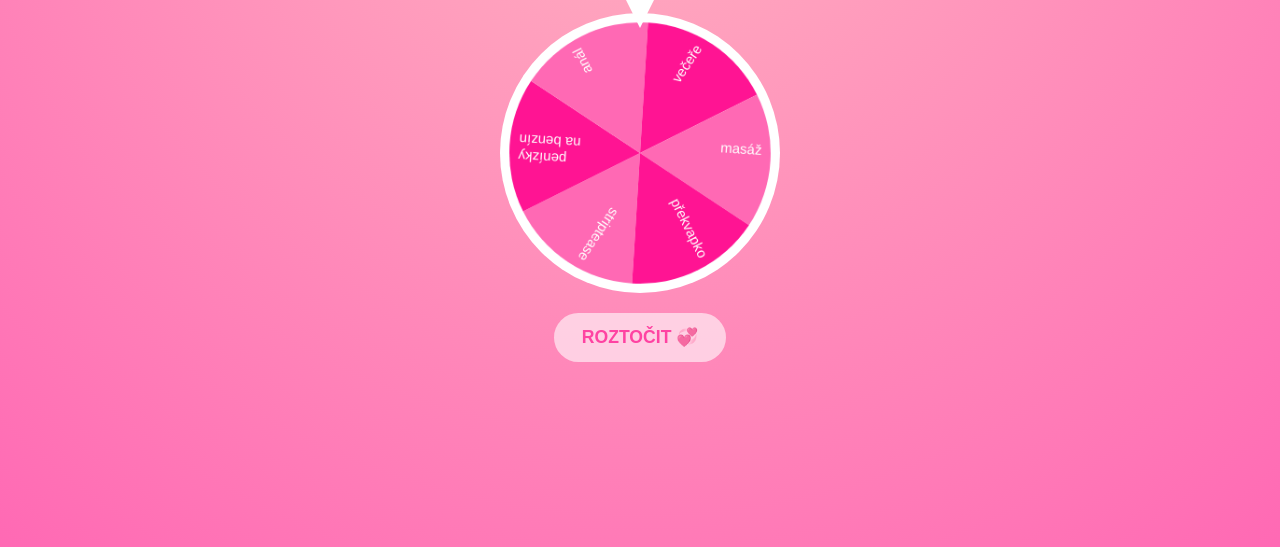
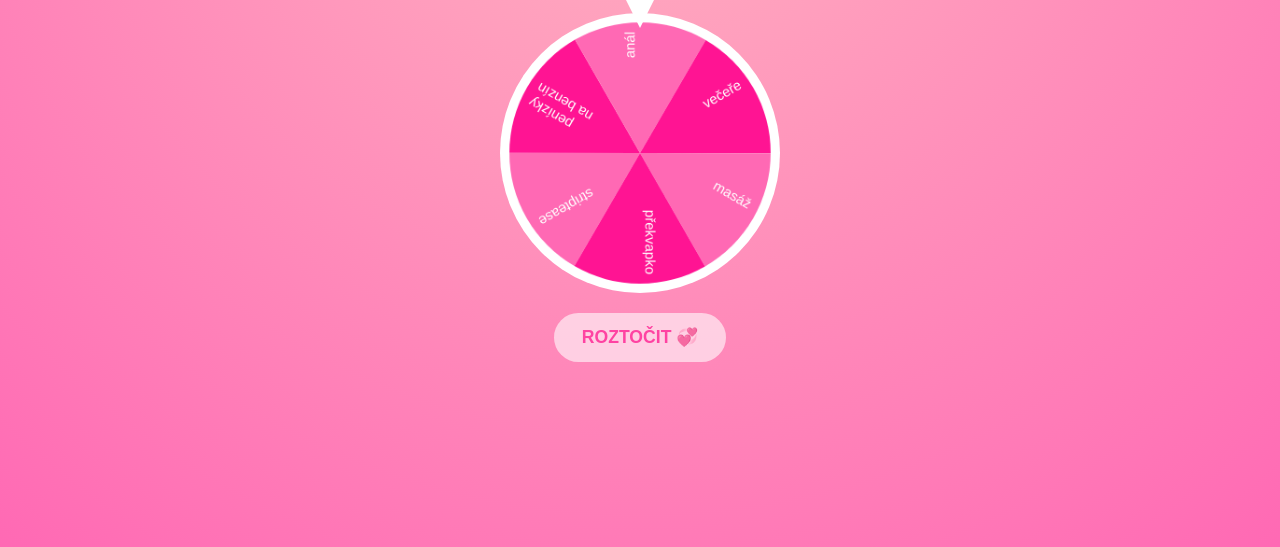
Before and after one commit to eliswunsche/tocka1, a plain HTML site: page index.html in a window 1280 px wide. Both pictures are taken after a click on the button "ROZTOČIT 💞". Shown: the part 253-800 px from the top of the page. Drawn offline with Linux system fonts and the light colour scheme.

Commit message:
Update rotation calculations in index.html
Refactor pointer angle calculation and final rotation logic.

```diff
--- a/index.html
+++ b/index.html
@@ -194,11 +194,13 @@ spinBtn.onclick = () => {
   const spins = 6; // počet celých otoček
   const fullRotation = spins * 2 * Math.PI;
 
-  const pointerAngle = 3 * Math.PI / 2; // 🔻 šipka dole
-  const targetCenter =
-    pointerAngle - (targetIndex + 0.5) * slice;
+ const pointerAngle = 3 * Math.PI / 2; // šipka dole
+const tightOffset = 0.02; // 👈 první pixely (čím menší, tím těsnější)
 
-  const finalRotation = fullRotation + targetCenter + 0.06; // lehký dojezd
+const targetStart =
+  pointerAngle - targetIndex * slice + tightOffset;
+
+const finalRotation = fullRotation + targetStart;
 
   let start;
   const duration = 4200;
```
